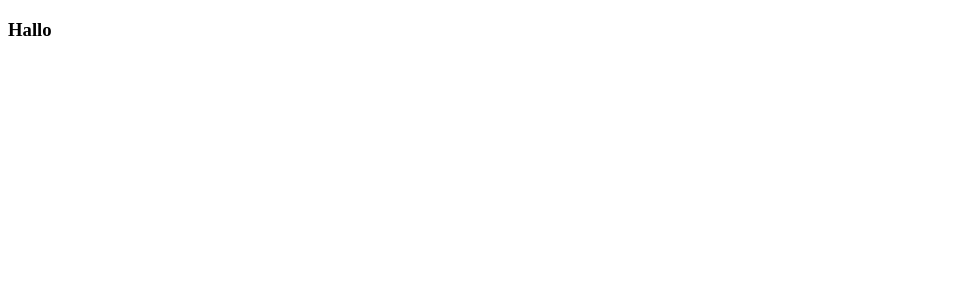
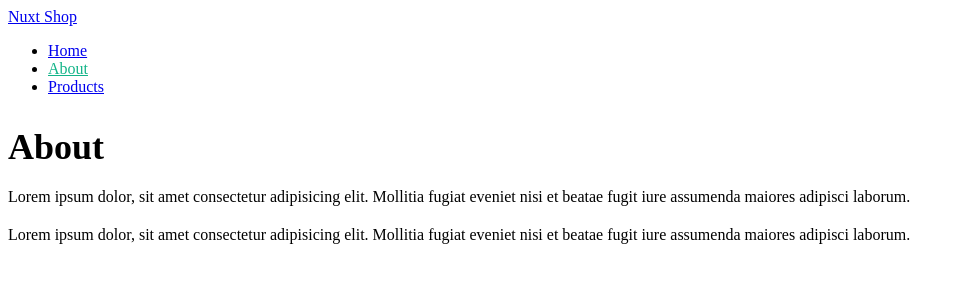
Before and after one commit to IlonaRus/Nuxt-Shop, a Nuxt app: page /about in a window 1280 px wide. Shown: the top 300 px of the page, without its empty margins (0-965 px from the left). Built offline with nearby package versions, Linux system fonts and the light colour scheme.

Commit message:
Bare setup of shop

```diff
--- a/app.vue
+++ /dev/null
@@ -1,5 +0,0 @@
-<template>
-    <div>
-        <h3>Hallo</h3>
-    </div>
-</template>
--- /dev/null
+++ b/layouts/default.vue
@@ -0,0 +1,25 @@
+<template>
+    <div>
+        <header>
+            <nav>
+                <NuxtLink to="/">Nuxt Shop</NuxtLink>
+                <ul>
+                    <li><NuxtLink to="/">Home</NuxtLink></li>
+                    <li><NuxtLink to="/about">About</NuxtLink></li>
+                    <li><NuxtLink to="/products">Products</NuxtLink></li>
+                </ul>
+            </nav>
+        </header>
+
+        <!-- Output the page content -->
+        <div>
+            <slot />
+        </div>
+    </div>
+</template>
+
+<style scoped>
+.router-link-exact-active {
+    color: #12b488;
+}
+</style>
--- /dev/null
+++ b/layouts/products.vue
@@ -0,0 +1,28 @@
+<template>
+    <div>
+        <header>
+            <nav>
+                <NuxtLink to="/products">Nuxt Shop Products</NuxtLink>
+            </nav>
+        </header>
+
+        <!-- Output the page content -->
+        <div>
+            <slot />
+        </div>
+
+        <footer>
+            <ul>
+                <li><NuxtLink to="/">Home</NuxtLink></li>
+                <li><NuxtLink to="/about">About</NuxtLink></li>
+                <li><NuxtLink to="/products">Products</NuxtLink></li>
+            </ul>
+        </footer>
+    </div>
+</template>
+
+<style scoped>
+.router-link-exact-active {
+    color: #12b488;
+}
+</style>
--- /dev/null
+++ b/pages/about.vue
@@ -0,0 +1,28 @@
+<template>
+    <div>
+        <h2>About</h2>
+        <p>
+            Lorem ipsum dolor, sit amet consectetur adipisicing elit. Mollitia
+            fugiat eveniet nisi et beatae fugit iure assumenda maiores adipisci
+            laborum.
+        </p>
+        <p>
+            Lorem ipsum dolor, sit amet consectetur adipisicing elit. Mollitia
+            fugiat eveniet nisi et beatae fugit iure assumenda maiores adipisci
+            laborum.
+        </p>
+    </div>
+</template>
+
+<script setup></script>
+
+<style scoped>
+h2 {
+    margin-bottom: 20px;
+    font-size: 36px;
+}
+
+p {
+    margin: 20px 0;
+}
+</style>
--- /dev/null
+++ b/pages/index.vue
@@ -0,0 +1,28 @@
+<template>
+    <div>
+        <h2>Home</h2>
+        <p>
+            Lorem ipsum dolor, sit amet consectetur adipisicing elit. Mollitia
+            fugiat eveniet nisi et beatae fugit iure assumenda maiores adipisci
+            laborum.
+        </p>
+        <p>
+            Lorem ipsum dolor, sit amet consectetur adipisicing elit. Mollitia
+            fugiat eveniet nisi et beatae fugit iure assumenda maiores adipisci
+            laborum.
+        </p>
+    </div>
+</template>
+
+<script setup></script>
+
+<style scoped>
+h2 {
+    margin-bottom: 20px;
+    font-size: 36px;
+}
+
+p {
+    margin: 20px 0;
+}
+</style>
--- /dev/null
+++ b/pages/products/[id].vue
@@ -0,0 +1,18 @@
+<template>
+    <div>
+        <p>Product details for {{ id }}</p>
+        <p>
+            Lorem, ipsum dolor sit amet consectetur adipisicing elit. Debitis
+            illum assumenda magnam sapiente deleniti tempore.
+        </p>
+    </div>
+</template>
+
+<script setup>
+const { id } = useRoute().params;
+definePageMeta({
+    layout: "products",
+});
+</script>
+
+<style scoped></style>
--- /dev/null
+++ b/pages/products/index.vue
@@ -0,0 +1,13 @@
+<template>
+    <div>
+        <p>Products</p>
+    </div>
+</template>
+
+<script setup>
+definePageMeta({
+    layout: "products",
+});
+</script>
+
+<style scoped></style>
```
